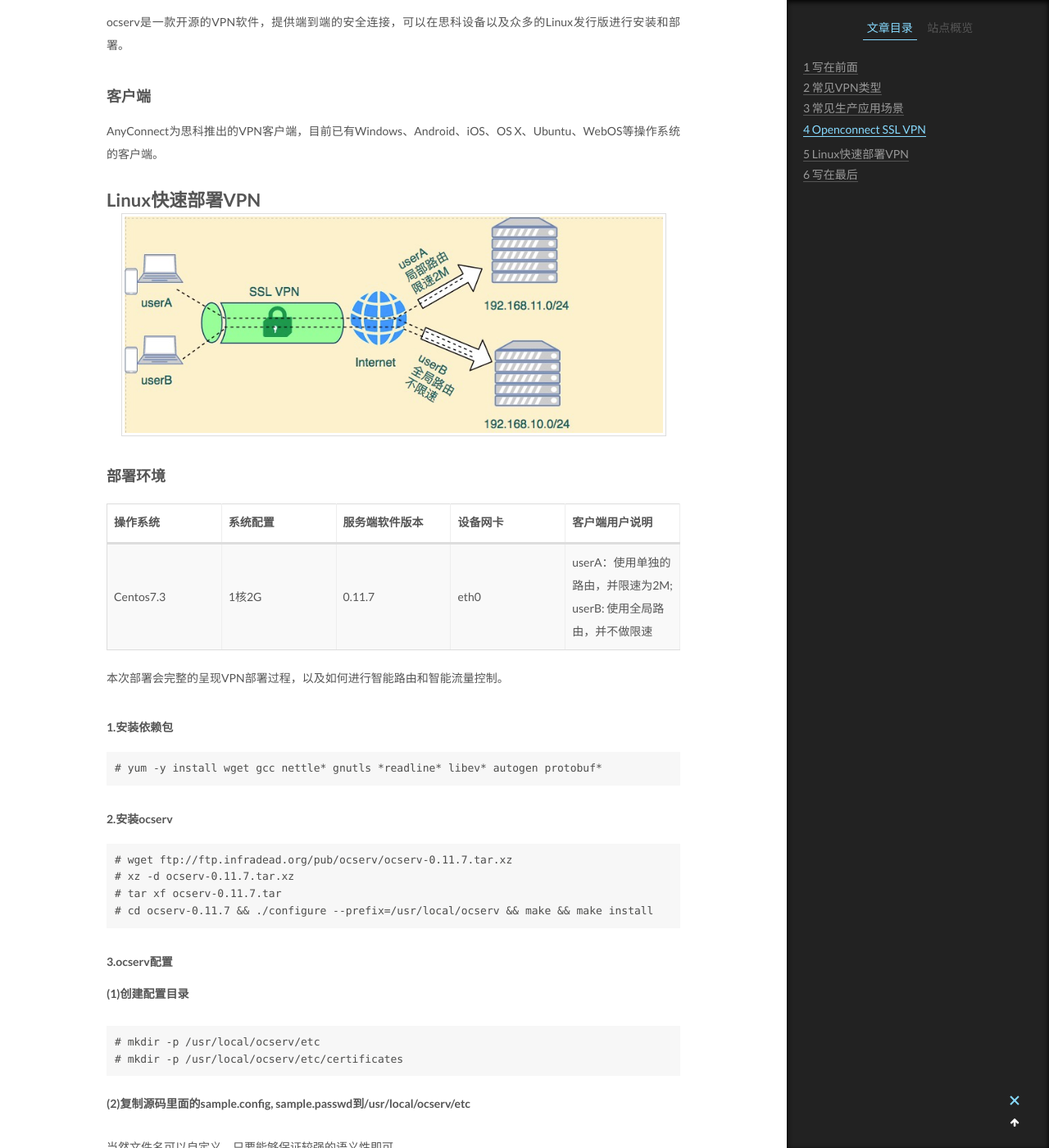
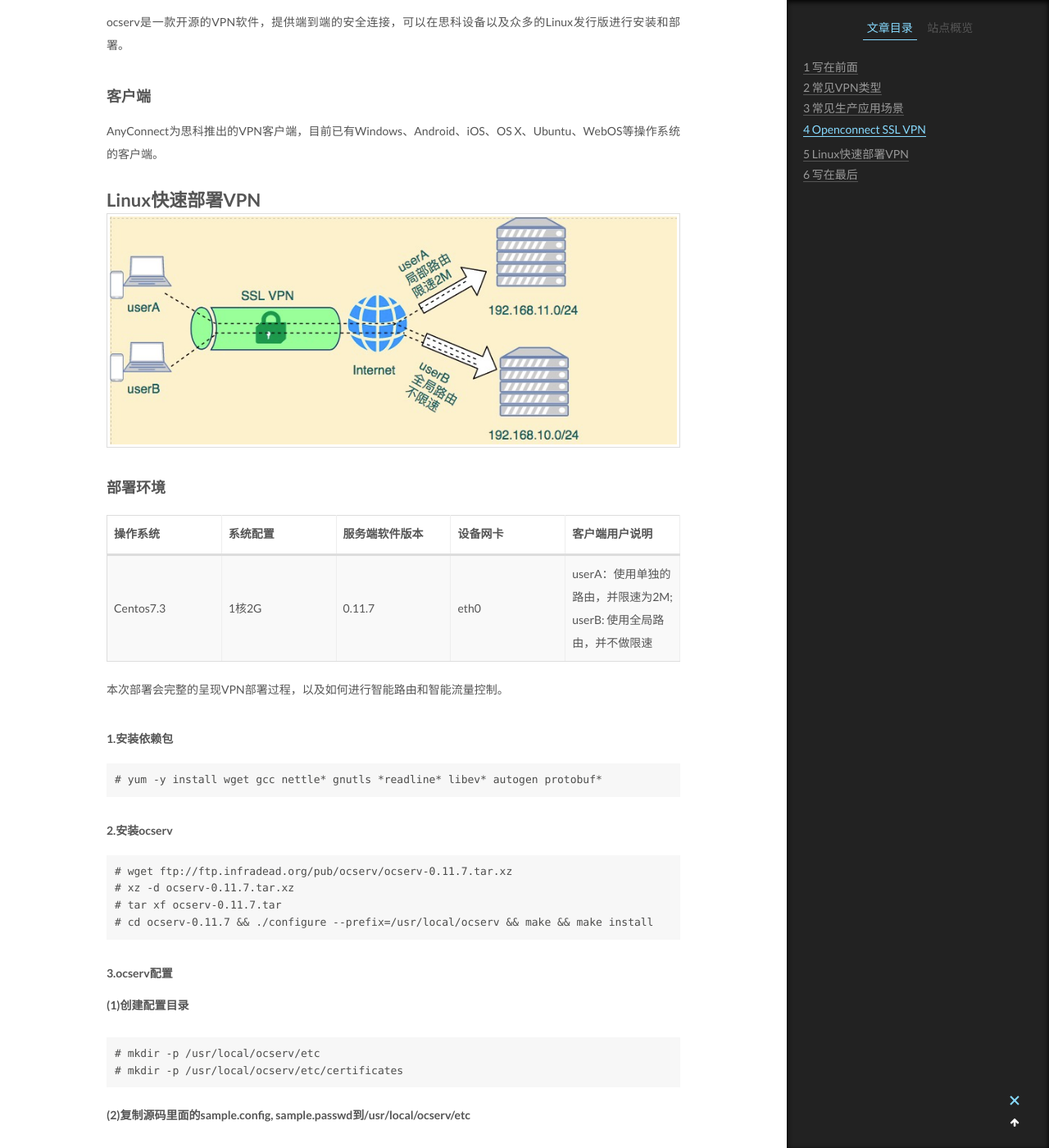
Before and after one commit to LynnChen1989/LynnChen1989.github.io, a Jekyll site: the page built from _posts/2017-10-17-cisco-vpn.md, in a window 1280 px wide and 1400 px high, scrolled down 1019 px. Shown: the whole window at 82% size. Built offline with Jekyll 4.4.1, drawn with Linux system fonts in a browser that asks for light colours.

Commit message:
图片宽度

```diff
--- a/_posts/2017-10-17-cisco-vpn.md
+++ b/_posts/2017-10-17-cisco-vpn.md
@@ -38,7 +38,7 @@ AnyConnect为思科推出的VPN客户端，目前已有Windows、Android、iOS
 
 # Linux快速部署VPN
 
-<img src="/images/vpn.png" width="95%"/>
+<img src="/images/vpn.png" width="100%"/>
 
 ### 部署环境
 
```
